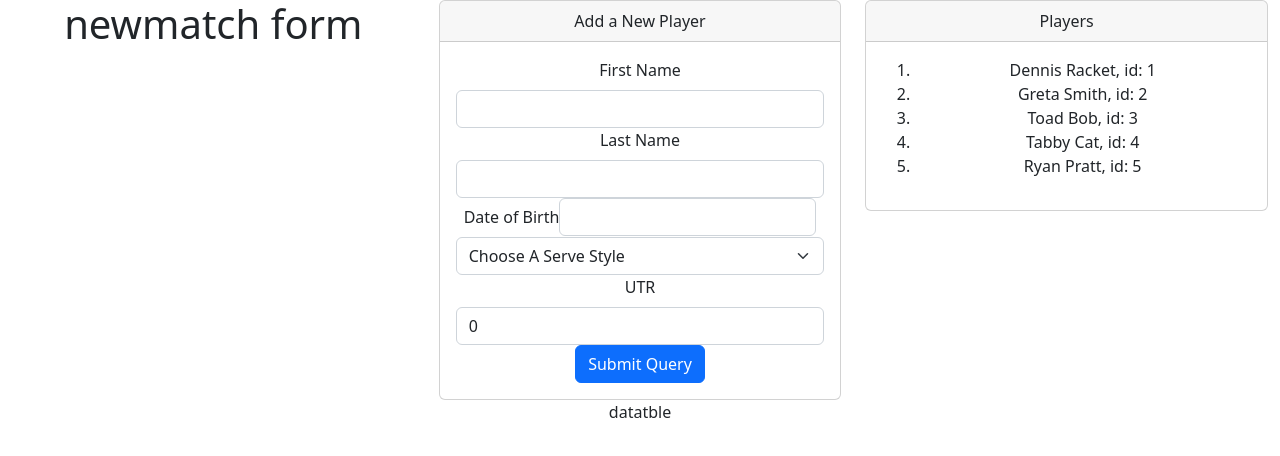
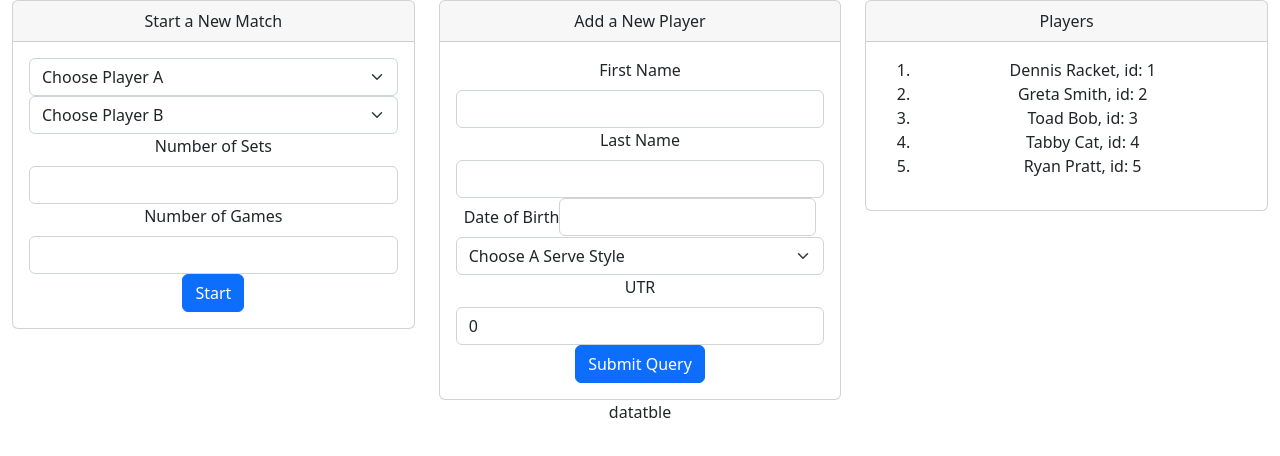
Before and after one commit to diarreola/frontend-tennis-score-keeping, a React (Create React App) app: page / in a window 1280 px wide. Shown: the top 456 px of the page. Built offline with nearby package versions, Linux system fonts and the light colour scheme.

Commit message:
Add a Player dynamically

```diff
--- a/src/App.js
+++ b/src/App.js
@@ -1,10 +1,34 @@
+/* eslint-disable camelcase */
 import './App.css';
+import { React, useState } from 'react';
 import Dashboard from './pages/Dashboard/Dashboard'
+import playersData from './data/player_data.json'
 
 function App() {
+  const [players, setPlayers] = useState(playersData);
+  // match state
+
+  const addPlayers = (newPlayer) => {
+    const newPlayers = [...players];
+
+    // TODO: Remove when accessing API
+    const nextId = Math.max(...newPlayers.map(player => player.id)) + 1;
+
+    newPlayers.push({
+        id: nextId,
+        first_name: newPlayer.firstName,
+        last_name: newPlayer.lastName,
+        date_of_birth: newPlayer.dateOfBirth,
+        utr: newPlayer.utr,
+        serve_style: newPlayer.serveStyle
+    });
+
+    setPlayers(newPlayers);
+  };
+
   return (
     <div className="App">
-      <Dashboard />
+      <Dashboard addPlayersCallBack={addPlayers} players={players}/>
     </div>
   );
 }
--- a/src/pages/Dashboard/Dashboard.js
+++ b/src/pages/Dashboard/Dashboard.js
@@ -1,19 +1,18 @@
 import NewMatchForm from './NewMatchForm';
 import PlayerForm from './PlayerForm'
 import PlayerList from './PlayerList';
-import playersData from '../../data/player_data.json'
 import Container from 'react-bootstrap/Container';
 import Row from 'react-bootstrap/Row';
 import Col from 'react-bootstrap/Col';
 
-function Dashboard() {
+function Dashboard({players, addPlayersCallBack}) {
   return (
     <div className="Dashboard">
       <Container fluid>
         <Row>
           <Col sm><NewMatchForm /></Col>
-          <Col sm><PlayerForm /></Col>
-          <Col sm><PlayerList players={playersData}/></Col>
+          <Col sm><PlayerForm addPlayersCallBack={addPlayersCallBack}/></Col>
+          <Col sm><PlayerList players={players}/></Col>
         </Row>
         <Row>
           <Col sm>datatble</Col>
--- a/src/pages/Dashboard/NewMatchForm.js
+++ b/src/pages/Dashboard/NewMatchForm.js
@@ -1,8 +1,154 @@
 import { React, useState } from 'react';
+import Button from 'react-bootstrap/Button';
+import Form from 'react-bootstrap/Form';
+import Card from 'react-bootstrap/Card';
 
 function NewMatchForm() {
+  const [formFields, setFormFields] = useState({
+    playerA: '',
+    playerB: '',
+    numSets: '',
+    numGames: '',
+  });
+
+  const onFormSubmit = (event) => {
+    event.preventDefault();
+
+    setFormFields({
+      playerA: '',
+      playerB: '',
+      numSets: '',
+      numGames: '',
+    });
+  };
+
+  const onPlayerAChange = (event) => {
+    if (event.target.value === 'none') {
+      //  TODO: Throw an modal error -> Please select serve style
+      return;
+    }
+    setFormFields({
+      ...formFields,
+      playerA: event.target.value,
+    });
+  };
+
+  const onPlayerBChange = (event) => {
+    if (event.target.value === 'none') {
+      //  TODO: Throw an modal error -> Please select serve style
+      return;
+    }
+    setFormFields({
+      ...formFields,
+      playerB: event.target.value,
+    });
+  };
+
+  const onNumSetsChange = (event) => {
+    const validNumSets = event.target.validity.valid ? event.target.value : '';
+    setFormFields({
+      ...formFields,
+      numSets: validNumSets,
+    });
+  };
+
+  const onNumGamesChange = (event) => {
+    const validNumGames = event.target.validity.valid ? event.target.value : '';
+    setFormFields({
+      ...formFields,
+      numGames: validNumGames,
+    });
+  };
+
   return (
-    <h1>newmatch form</h1>
+    <section>
+      <Card>
+        <Card.Header>Start a New Match</Card.Header>
+        <Card.Body>
+          <Form
+            aria-label="Start a New Match"
+            name="newMatchForm"
+            className="new-match-form"
+            onSubmit={onFormSubmit}
+          >
+            <Form.Group controlId="playerA">
+              <Form.Select
+                name="playerA"
+                value={formFields.playerA}
+                onChange={onPlayerAChange}
+                aria-label="Default select example"
+              >
+                <option className="option" value="none">
+                  Choose Player A
+                </option>
+                <option className="option" value="right">
+                  Right
+                </option>
+                <option className="option" value="left">
+                  Left
+                </option>
+                <option className="option" value="both">
+                  Both
+                </option>
+              </Form.Select>
+            </Form.Group>
+            <Form.Group controlId="playerB">
+              <Form.Select
+                name="playerB"
+                value={formFields.playerB}
+                onChange={onPlayerBChange}
+                aria-label="Default select example"
+              >
+                <option className="option" value="none">
+                  Choose Player B
+                </option>
+                <option className="option" value="right">
+                  Right
+                </option>
+                <option className="option" value="left">
+                  Left
+                </option>
+                <option className="option" value="both">
+                  Both
+                </option>
+              </Form.Select>
+            </Form.Group>
+
+            <Form.Group controlId="formNumSets">
+              <Form.Label>Number of Sets</Form.Label>
+              <Form.Control
+                required
+                name="numSets"
+                type="number"
+                pattern="[0-5]*"
+                min="1"
+                max="5"
+                className="match-num-sets"
+                value={formFields.numSets}
+                onChange={onNumSetsChange}
+              />
+            </Form.Group>
+            <Form.Group controlId="formNumGames">
+              <Form.Label>Number of Games</Form.Label>
+              <Form.Control
+                required
+                name="numGames"
+                type="number"
+                pattern="[0-6]*"
+                min="1"
+                max="6"
+                className="match-num-games"
+                value={formFields.numGames}
+                onChange={onNumGamesChange}
+              />
+            </Form.Group>
+            <Button className="submit-button" type="submit">
+              Start
+            </Button>
+          </Form>
+        </Card.Body>
+      </Card>
+    </section>
   );
 }
 
--- a/src/pages/Dashboard/PlayerForm.js
+++ b/src/pages/Dashboard/PlayerForm.js
@@ -6,7 +6,7 @@ import 'react-datepicker/dist/react-datepicker.css';
 import DatePicker from 'react-datepicker';
 
 const today = new Date();
-function PlayerForm() {
+function PlayerForm({addPlayersCallBack}) {
   const [formFields, setFormFields] = useState({
     firstName: '',
     lastName: '',
@@ -17,6 +17,14 @@ function PlayerForm() {
 
   const onFormSubmit = (event) => {
     event.preventDefault();
+
+    addPlayersCallBack({
+      firstName: formFields.firstName,
+      lastName: formFields.lastName,
+      dob: formFields.dob,
+      utr: formFields.utr,
+      serveStyle: formFields.serveStyle
+    })
 
     setFormFields({
       firstName: '',
@@ -65,9 +73,8 @@ function PlayerForm() {
     setFormFields({
       ...formFields,
       serveStyle: event.target.value
-  })
+    })
   }
-
 
   return (
     <section>
@@ -144,7 +151,6 @@ function PlayerForm() {
         </Card.Body>
       </Card>
     </section>
-
   );
 }
 
```
Also changed, not shown: src/pages/Dashboard/Player.js (+0 -9 lines), 1 other file (tests, documents, lock files or other folders).
